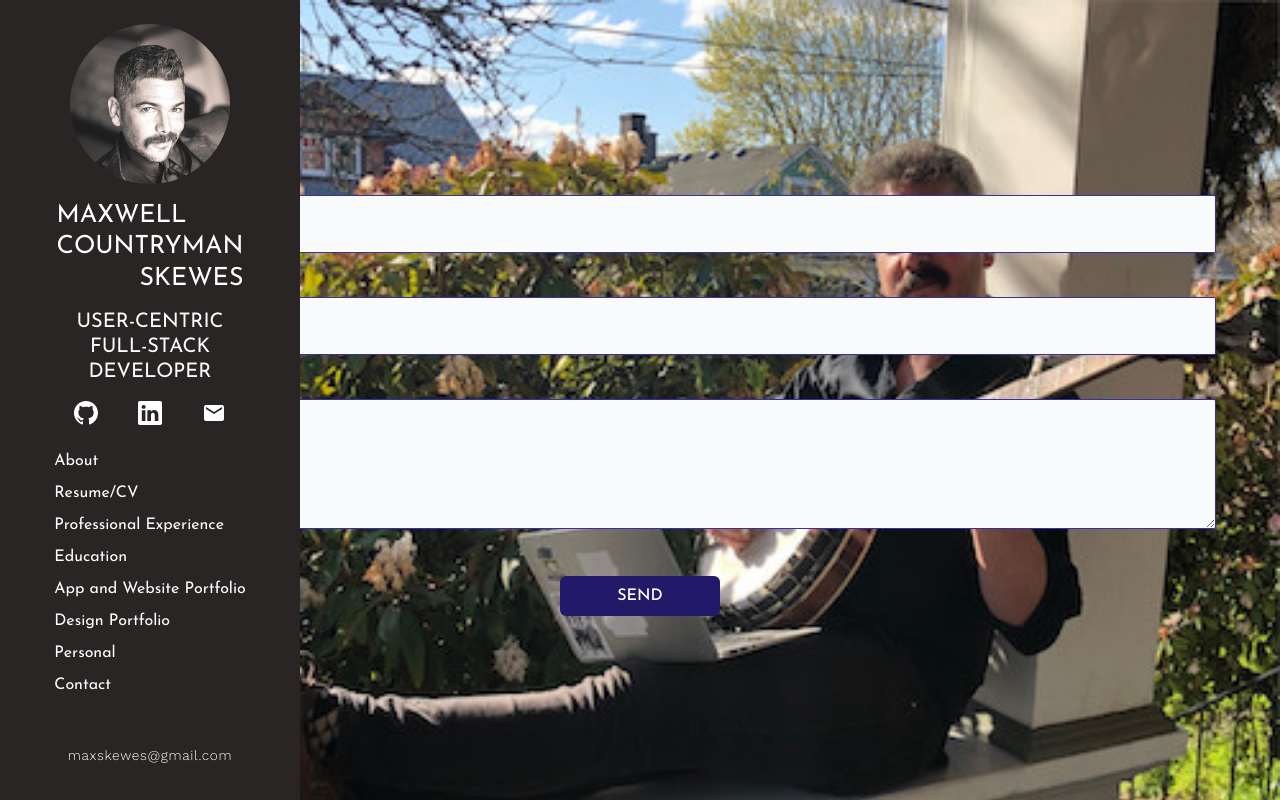
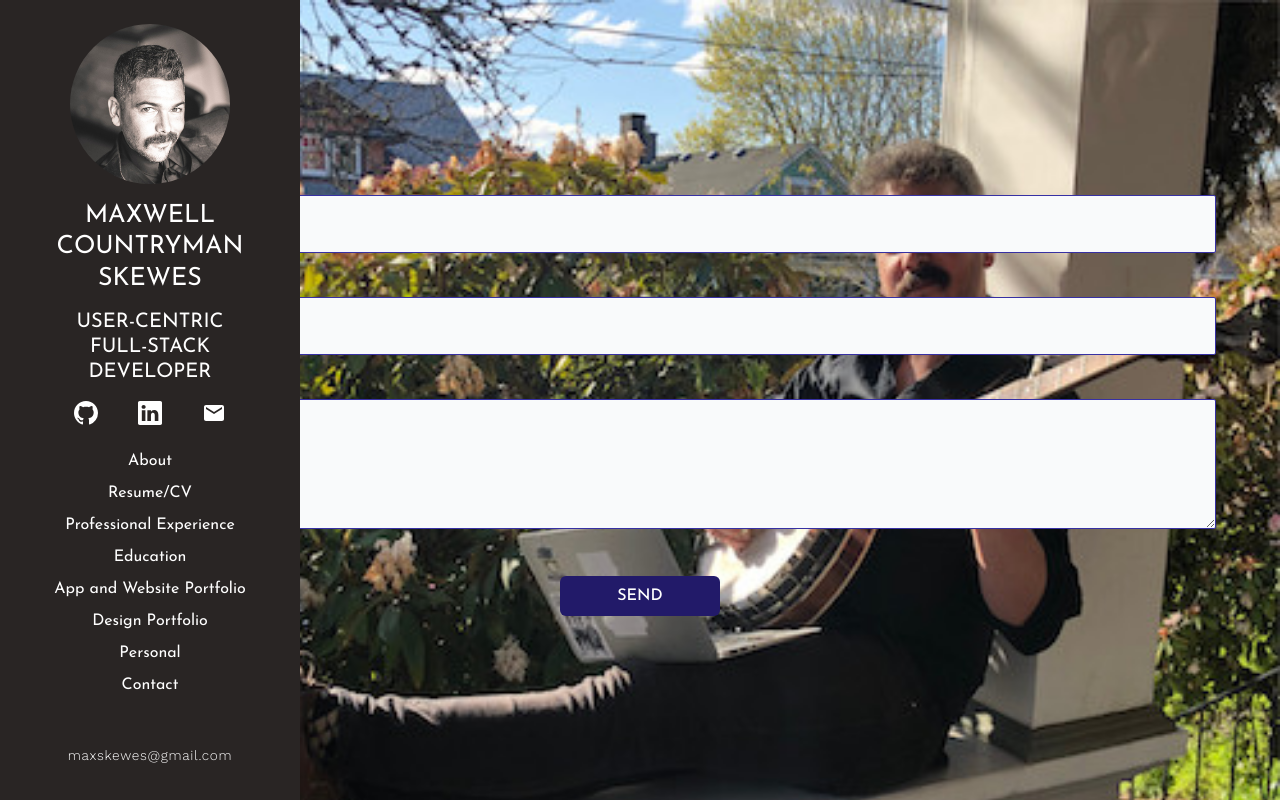
Before and after one commit to maxskewes/maxskewes.com, a Next.js app: page /contact in a window 1280 px wide. Built offline with nearby package versions, Linux system fonts and the light colour scheme.

Commit message:
format side nav and contact section

```diff
--- a/app/components/NavSide.tsx
+++ b/app/components/NavSide.tsx
@@ -48,9 +48,9 @@ const NavSide = () => {
             />
 
             <div className='uppercase text-white mb-2'>
-              <h1 className='text-left'>Maxwell</h1>
+              <h1 className='text-center'>Maxwell</h1>
               <h1 className='text-center'>Countryman</h1>
-              <h1 className='text-right'>Skewes</h1>
+              <h1 className='text-center'>Skewes</h1>
             </div>
 
             <div className='my-2 w-full uppercase text-center'>
@@ -72,7 +72,7 @@ const NavSide = () => {
               </div>
             </div>
 
-            <div className='flex flex-col gap-2 my-4'>
+            <div className='flex flex-col text-center gap-2 my-4'>
               <MLinkSm to={'#about'}>About</MLinkSm>
               <MLinkSm to={'#resume-cv'}>Resume/CV</MLinkSm>
               <MLinkSm to={'#professional-experience'}>
--- a/app/components/SectionWrapper.tsx
+++ b/app/components/SectionWrapper.tsx
@@ -30,7 +30,7 @@ const SectionWrapper = ({ title, children }: SectionHeaderProps) => {
       </div>
 
       <div className='flex w-full justify-center'>
-        <div className='max-w-4xl'>{children}</div>
+        <div className='w-full max-w-4xl'>{children}</div>
       </div>
     </div>
   );
--- a/app/components/contact.tsx
+++ b/app/components/contact.tsx
@@ -6,7 +6,7 @@ const Contact = () => {
   return (
     <section id='contact'>
       <SectionWrapper title={'Contact'}>
-        <div className='m-4'>
+        <div className='w-full m-4'>
           <ContactForm />
         </div>
       </SectionWrapper>
--- a/app/contact/ContactForm.tsx
+++ b/app/contact/ContactForm.tsx
@@ -58,7 +58,7 @@ export default function ContactForm() {
           minLength={3}
           maxLength={150}
           required
-          className=' p-4 bg-gray-50 border border-indigo-800 rounded-sm'
+          className='min-w-full p-4 bg-gray-50 border border-indigo-800 rounded-sm'
           autoComplete='off'
           id='name'
         />
```
